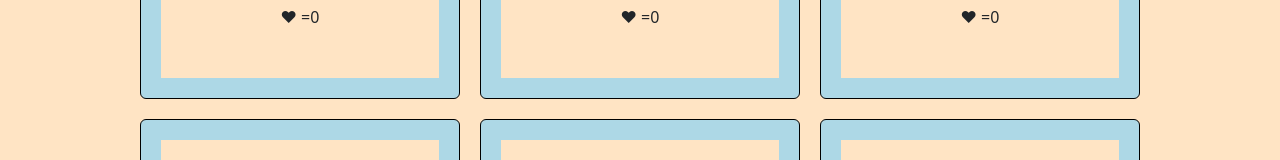
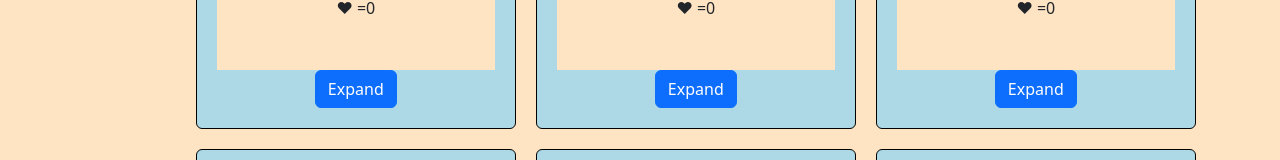
Before and after one commit to Cipherian/ReactApp, a React (Create React App) app: page / in a window 1280 px wide. Shown: the part 518-678 px from the top of the page. Built offline with nearby package versions, Linux system fonts and the light colour scheme.

Commit message:
got functional modal

```diff
--- a/src/App.js
+++ b/src/App.js
@@ -3,23 +3,43 @@ import "./App.css";
 import Header from "./components/Header.js";
 import Footer from "./components/Footer.js";
 import Main from "./components/Main.js";
-import Card from 'react-bootstrap/Card';
+import Card from "react-bootstrap/Card";
+import SelectedBeast from "./components/SelectedBeast.js";
+import list from "./data.json";
+import Container from 'react-bootstrap/Container';
+
 
 class App extends Component {
-  // constructor(props) {
-  //   super(props);
-  //   this.state = {
-  //     showModal: false,
-  //   };
-  // }
+  constructor(props) {
+    super(props);
+    this.state = {
+      list: list,
+      selectedBeast: {},
+      showModal: false,
+    };
+  }
+
+  handleExitModal = () => {
+    this.setState({ showModal: false });
+  };
+
+  handleShowModal = (beastName) => {
+    const selectedBeast = list.find(beast => beast.title === beastName);
+    this.setState({ showModal: true, selectedBeast });
+  };
 
   render() {
     return (
-      <div className="App">
+      <Container className="App">
         <Header />
-        <Main />
+        <Main handleShowModal={this.handleShowModal} />
+        <SelectedBeast
+        showModal = {this.state.showModal}
+        handleExitModal = {this.handleExitModal}
+        selectedBeast = {this.state.selectedBeast}
+        />
         <Footer />
-      </div>
+        </Container>
     );
   }
 }
--- a/src/components/HornedBeast.js
+++ b/src/components/HornedBeast.js
@@ -1,5 +1,6 @@
 import { Component } from "react";
 import Card from 'react-bootstrap/Card';
+import Button from "react-bootstrap/Button";
 
 
 
@@ -16,23 +17,25 @@ class HornedBeast extends Component {
     this.setState({clicks: this.state.clicks+1});
   }
 
+
   render() {
     return (
       <Card id= 'beasts' style={{ width: '20rem' }}>
       <Card.Body className='cardbody'>
 
-        <Card.Title className='cardtitle' onClick={this.handleClick}>{this.props.title}</Card.Title>
+        <Card.Title className='cardtitle'>{this.props.title}</Card.Title>
         <Card.Img
             className='cardimage'
             alt={this.props.title}
             height="200"
             width="250"
             src={this.props.image_url}
-            onClick={this.props.openModal}
+            onClick={this.handleClick}
             />
              <Card.Text className='card-text'>{this.props.description} </Card.Text>
              <Card.Text className='card-text'>&hearts; ={this.state.clicks} </Card.Text>
             </Card.Body>
+            <Button onClick={()=>this.props.handleShowModal(this.props.title)}> Expand </Button>
             </Card>
     );
   }
--- a/src/components/Main.js
+++ b/src/components/Main.js
@@ -1,35 +1,22 @@
 import { Component } from "react";
+import HornedBeast from "./HornedBeast.js";
 import list from "../components/data.json";
-import HornedBeast from "./HornedBeast.js";
-
+import {Container} from 'react-bootstrap';
 
 class Main extends Component {
-  constructor(props) {
-    super(props);
-    this.state = {
-      hornedBeastList: list,
-    }
-  }
-
-  closeModal = () => {
-    this.setState({ showModal: false });
-  };
-
-  openModal = (beastName) => {
-    const selectedBeast = list.find(beast => beast.title === beastName);
-    this.setState({showModal: true, selectedBeast});
-  };
 
   render() {
     return(
-      <div id='main'>
-        {this.state.hornedBeastList.map(beast =>
+      <Container fluid id = 'main'>
+        {list.map(beast =>
           <HornedBeast
             title={beast.title}
             image_url={beast.image_url}
-            description={beast.description} />
+            description={beast.description}
+            handleShowModal = {this.props.handleShowModal}
+            />
           )};
-      </div>
+              </Container>
     )
   }
 }
--- a/src/components/SelectedBeast.js
+++ b/src/components/SelectedBeast.js
@@ -8,21 +8,20 @@ class SelectedBeast extends Component {
     return (
       <>
         <Modal
-          show={this.props.show}
+          show={this.props.showModal}
           onHide={this.props.closeModal}
           animation={false}
         >
-          <Modal.Header closeButton>
-            <Modal.Title>{this.props.title}</Modal.Title>
+          <Modal.Header closeButton onClick = {this.props.handleExitModal}>
+            <Modal.Title>{this.props.selectedBeast.title}</Modal.Title>
           </Modal.Header>
           <Image
-            src={this.props.image_url}
-            alt={this.props.title}
-            title={this.props.title}
+            src={this.props.selectedBeast.image_url}
+            alt={this.props.selectedBeast.title}
+            title={this.props.selectedBeast.title}
           />
-          <Modal.Body>{this.props.description}</Modal.Body>
+          <Modal.Body>{this.props.selectedBeast.description}</Modal.Body>
           <Modal.Footer>
-            <Button variant="light" onClick={this.props.closeModal}></Button>
           </Modal.Footer>
         </Modal>
       </>
```
